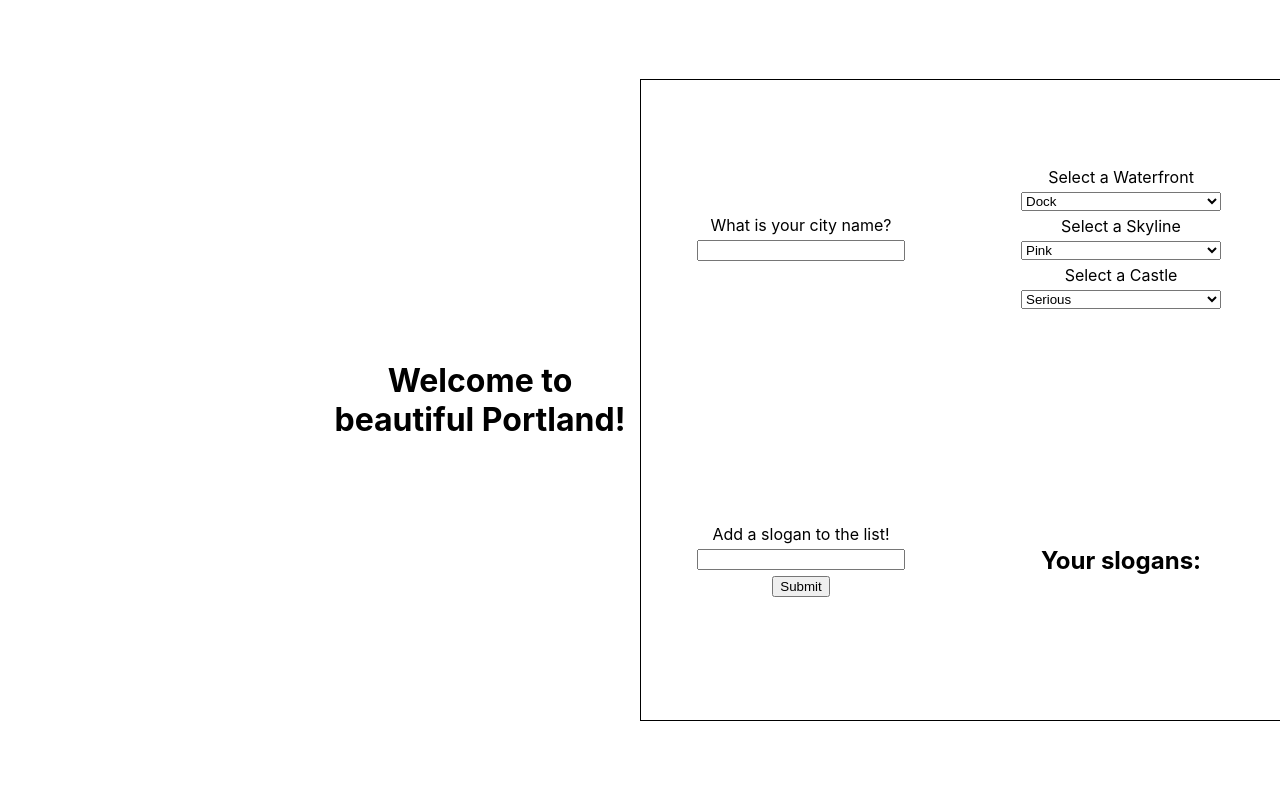
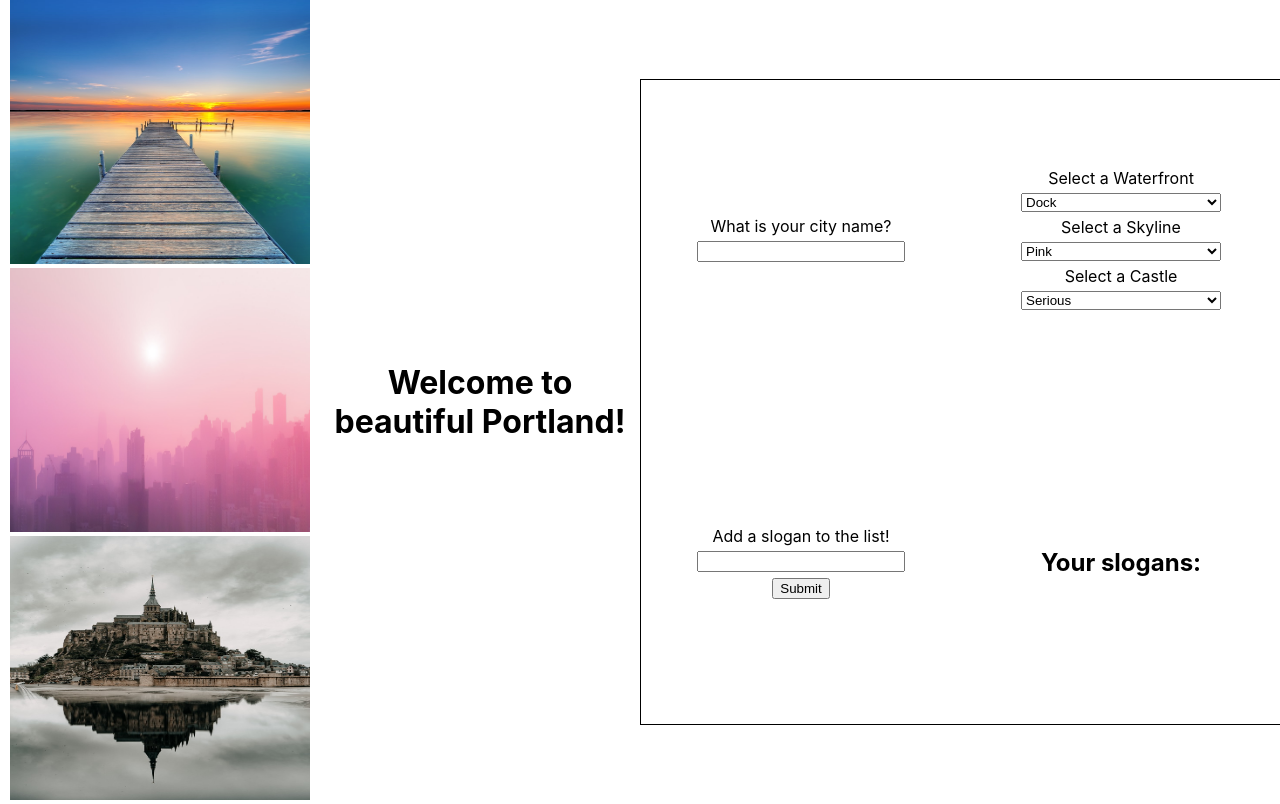
Before and after one commit to rileyjhoff/2.2a-city-builder-half-baked, a React (Create React App) app: page / in a window 1280 px wide. Built offline with nearby package versions, Linux system fonts and the light colour scheme.

Commit message:
City accepts waterfrontId, skylineId, and castleId as props, which updates img tag srcs when the Id values change

```diff
--- a/src/components/City.js
+++ b/src/components/City.js
@@ -1,10 +1,13 @@
 import React from 'react';
 
-export default function City(props) {
+export default function City({ waterfrontId, skylineId, castleId }) {
   return (
     <div className="city">
-      {/* this component should take 3 props: waterfrontId, skylineId, and castlId */}
-      {/* use these 3 ids in img tags load approriate images that live in the public directory */}
+      {/* this component should take 3 props: waterfrontId, skylineId, and castleId */}
+      {/* use these 3 ids in img tags load appropriate images that live in the public directory */}
+      <img alt="waterfront" src={`waterfront-${waterfrontId}.jpeg`} />
+      <img alt="skyline" src={`skyline-${skylineId}.jpeg`} />
+      <img alt="castle" src={`castle-${castleId}.jpeg`} />
     </div>
   );
 }
```
